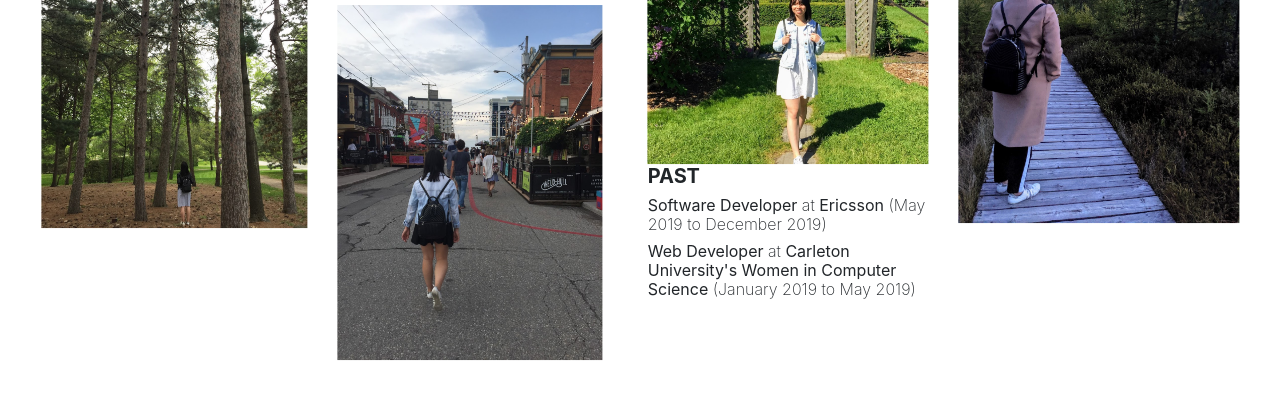
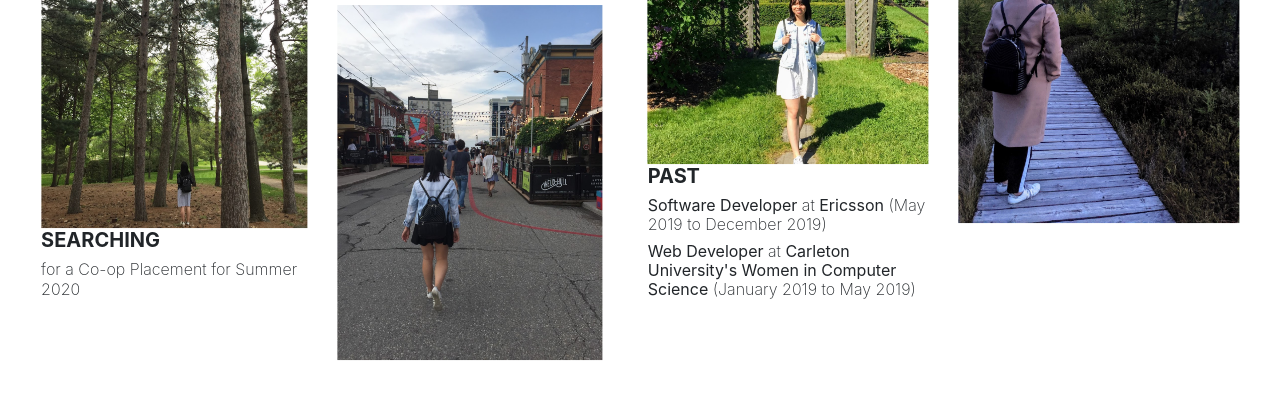
Before and after one commit to Monica-Vu/Monica-Vu.github.io, a plain HTML site: page index.html in a window 1280 px wide. Shown: the part 268-666 px from the top of the page. Drawn offline with nearby package versions, Linux system fonts and the light colour scheme.

Commit message:
added new description

```diff
--- a/index.html
+++ b/index.html
@@ -42,6 +42,8 @@
           <div class="col-6">
             <img src="images/forest.JPG"
               alt="Monica in a forest" class="img-fluid">
+              <h3 class="descriptionTitle"> <b> SEARCHING </b> </h3>
+              <h4 class="description"> for a Co-op Placement for Summer 2020 </h4>
           </div>
           <div class="col-6">
             <h1 class="name"> Vu </h1>
```
